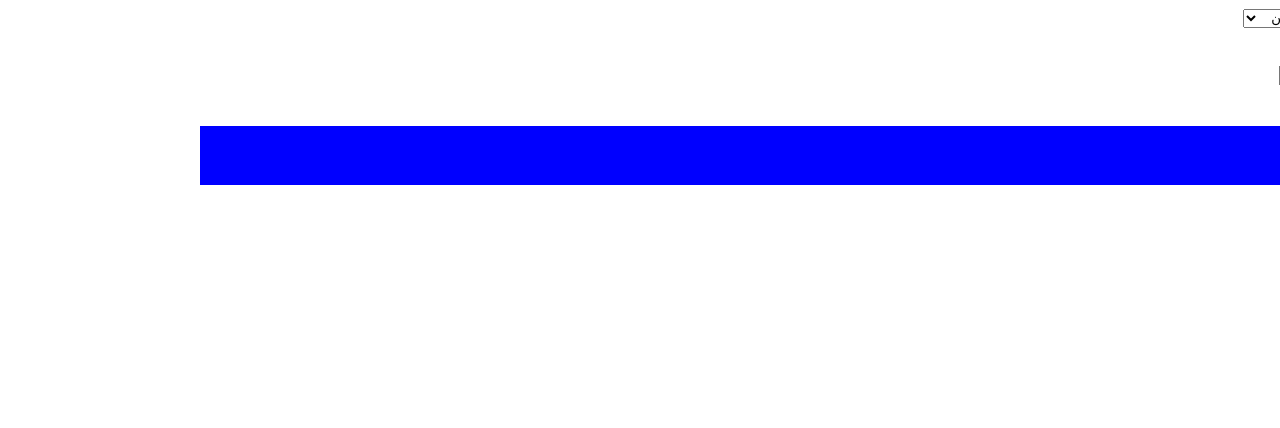
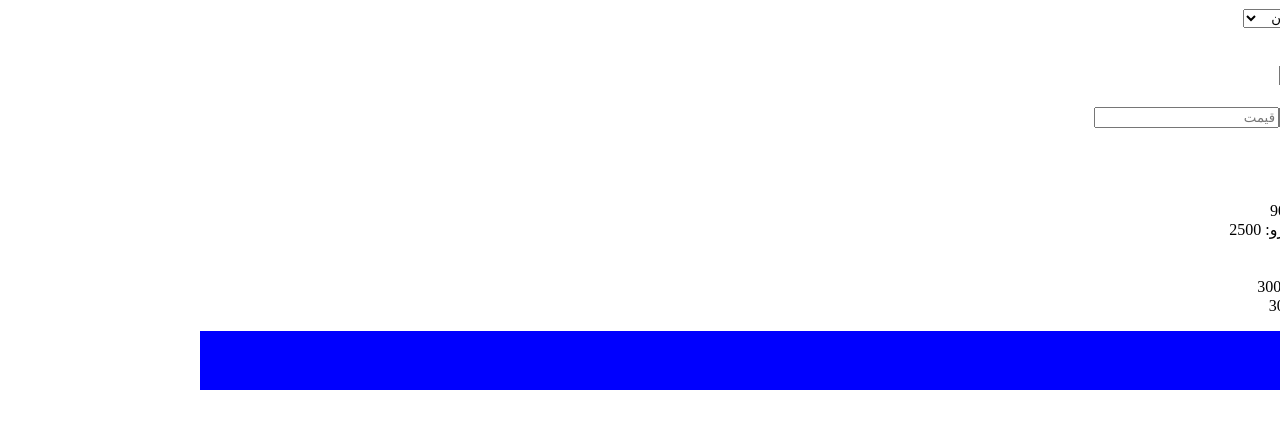
Before and after one commit to faezeenayatzadeh/final-project, a React (Vite) app: page / in a window 1280 px wide. Shown: the top 428 px of the page. Built offline with nearby package versions, Linux system fonts and the light colour scheme.

Commit message:
session 11

```diff
--- a/src/App.jsx
+++ b/src/App.jsx
@@ -1,4 +1,5 @@
 import Header from "./Header/Header";
+import Products from './Products/Products'
 
 const Footer = () => {
     return (
@@ -13,7 +14,7 @@ const App = () =>  {
         <div>
             <Header />
             <main>
-                محتوای اصلی سایت
+                <Products />
             </main>
             <Footer />
         </div>
--- a/src/Header/Header.jsx
+++ b/src/Header/Header.jsx
@@ -1,5 +1,4 @@
 import {useState } from 'react';
-import Button from '../components/Button';
 import Text from '../components/Text';
 import Search from './Search';
 import Address from './Address';
@@ -9,10 +8,10 @@ const Header = () => {
     const [city, setCity] = useState(cities[0].id);
     return (
         <header>
-             <label for="cities">شهر خود را انتخاب کنید:</label>
+             <label htmlFor="cities">شهر خود را انتخاب کنید:</label>
              <select id="cities" onChange={e => setCity(e.target.value)}>
                 {cities.map(city => {
-                    return <option value={city.id}>{city.label}</option>
+                    return <option key={city.id} value={city.id}>{city.label}</option>
                 })}
              </select>
             <Search placeholder={<div>جستجو در <Text color='red'>دیجی کالا</Text></div>} />
--- /dev/null
+++ b/src/Products/Products.jsx
@@ -0,0 +1,80 @@
+import {useState} from 'react';
+
+const arrayOfProducts = [
+    {
+        id: 1,
+        name: "مک بوک پرو",
+        price: 1500
+    },
+    {
+        id: 2,
+        name: "مک بوک پرو دو",
+        price: 800
+    },
+    {
+        id: 3,
+        name: "مک بوک ایر",
+        price: 2000
+    },
+    {
+        id: 4,
+        name: "موبایل ایفون شش",
+        price: 900
+    },
+    {
+        id: 5,
+        name: "موبایل ایفون پونزده پرو",
+        price: 2500
+    },
+    {
+        id: 6,
+        name: "موبایل شیائومی",
+        price: 1000
+    },
+    {
+        id: 7,
+        name: "لپ تاپ ایسوس",
+        price: 3000
+    },
+    {
+        id: 7,
+        name: "لپ تاپ خیلی گرون",
+        price: 3000
+    },
+    {
+        id: 8,
+        name: "موبایل سامسونگ",
+        price: 3000
+    }
+]
+
+const Products = () => {
+    const [name, setName] = useState('');
+    const [price, setPrice] = useState(100);
+
+    return (
+        <div>
+            <input
+                placeholder='نام'
+                type="text"
+                onChange={(e) => setName(e.target.value)}
+            />
+            <input
+                placeholder='قیمت'
+                type="number"
+                onChange={(e) => setPrice(e.target.value)}
+            />
+            <ul>
+                {
+                arrayOfProducts
+                    .filter(item =>
+                        item.name.includes(name) && item.price > price
+                    )
+                    .map(item => <li>{item.name}: {item.price}</li>)
+                }
+            </ul>
+        </div>
+    )
+}
+
+export default Products;
```
